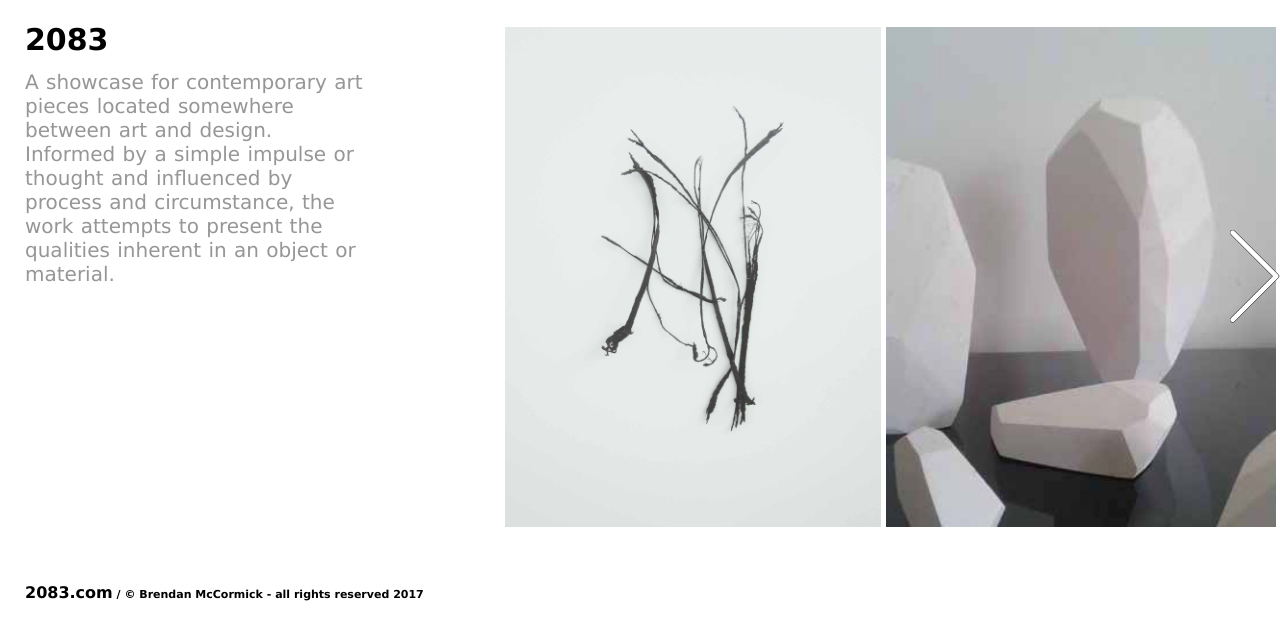
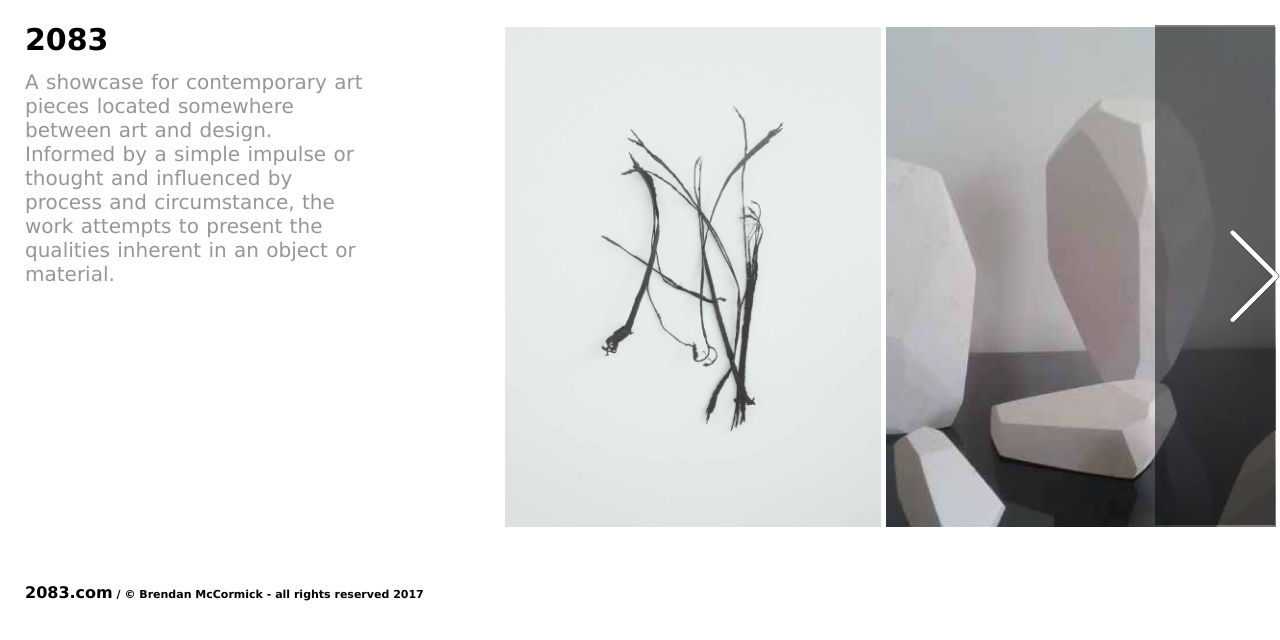
Before and after one commit to twozeroeightthree/website, a Jekyll site: the page built from index.html, in a window 1280 px wide. Shown: the top 640 px of the page. Built offline with Jekyll 4.4.1, drawn with Linux system fonts in a browser that asks for light colours; the list of posts is cut into pages by our own code.

Commit message:
Compile script...

```diff
--- a/_layouts/home.html
+++ b/_layouts/home.html
@@ -25,7 +25,8 @@ layout: default
     </a>
   </div>
   {% endfor %}
-  <div id="nextbutton">
+  <div id="nextbar">
+    <div id="nextbutton"></div>
   </div>
 </div>
 {%include footer.html%}
--- a/assets/main.css
+++ b/assets/main.css
@@ -112,6 +112,14 @@ footer.footer-post li:last-child:after {
   position: relative;
   top:-250px;
 }
+#nextbar{
+  position: fixed;
+  top:25px;
+  right:5px;
+  background: rgba(0, 0, 0, 0.5);
+  width: 120px;
+  height: 500px;
+}
 
 #nextbutton {
   background-image: url("/assets/next.svg");
```
Also changed, not shown: 2 other files.
